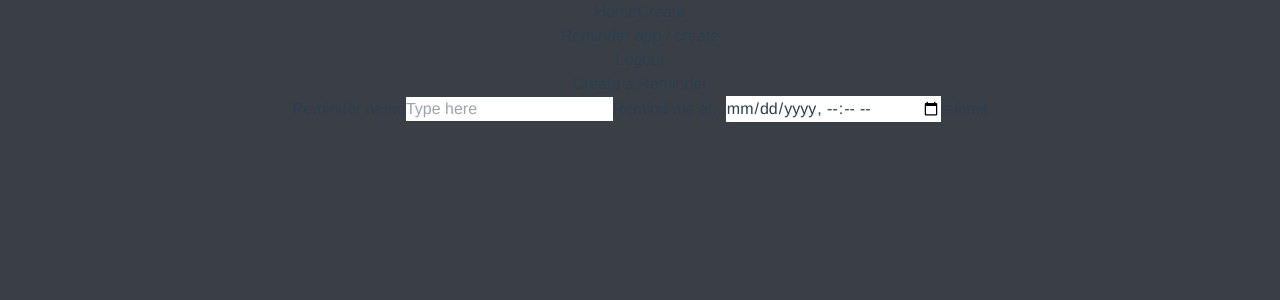
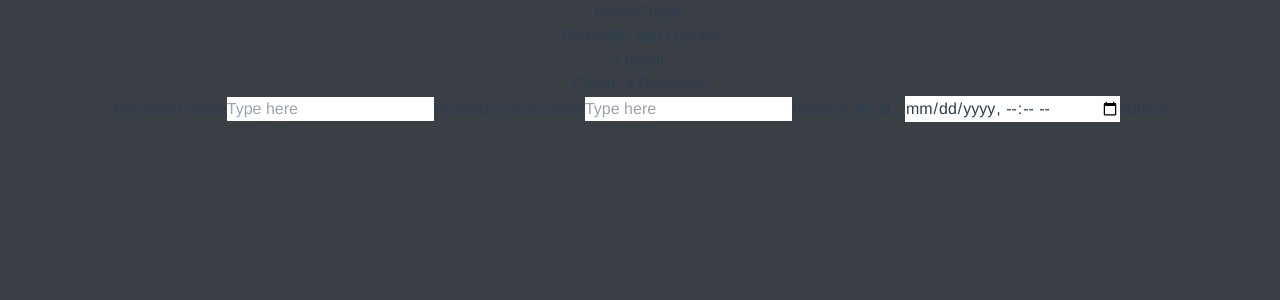
Before and after one commit to agamez123/vue-reminder-app, a Vue app: page /create in a window 1280 px wide. Shown: the top 300 px of the page. Built offline with nearby package versions, Linux system fonts and the light colour scheme; no server answers; sample sign-in values are in the browser's storage.

Commit message:
create reminders

```diff
--- a/src/views/CreateView.vue
+++ b/src/views/CreateView.vue
@@ -5,12 +5,17 @@
             <label class="label">
                 <span class="label-text">Reminder name</span>
             </label>
-            <input type="text" v-model="remName" placeholder="Type here" class="input input-bordered text-accent w-full max-w-xs" />
+            <input type="text" v-model="title" placeholder="Type here" class="input input-bordered text-accent w-full max-w-xs" />
+
+            <label class="label">
+                <span class="label-text">Reminder description</span>
+            </label>
+            <input type="text" v-model="description" placeholder="Type here" class="input input-bordered text-accent w-full max-w-xs" />
 
             <label class="label">
                 <span class="label-text">Remind me at...</span>
             </label>
-            <input type="datetime-local" v-model="remTime" placeholder="Type here" class="input input-bordered text-accent w-full max-w-xs" />
+            <input type="datetime-local" v-model="date" placeholder="Type here" class="input input-bordered text-accent w-full max-w-xs" />
 
             <button class="btn">submit</button>
         </form>
@@ -23,26 +28,42 @@ import { ref } from 'vue';
 
 //firebase imports
 import { db } from '@/firebase/config';
+import { collection, addDoc } from '@firebase/firestore'
+import getUser from '@/composables/getUser';
+import { Timestamp } from '@firebase/firestore';
 
 export default {
     setup() {
-        const remName = ref(null)
-        const remTime = ref(null)
+        const { user } = getUser()
+
+        const title = ref(null)
+        const description = ref(null)
+        const date = ref(null)
 
 
 
         const handleSubmit = async () => {
+            const dateRemind = new Date(date.value)
+            const remind = Timestamp.fromDate(dateRemind)
+
+            const timestamp = Timestamp.now()
+
             const colRef = collection(db,'reminders')
 
             await addDoc(colRef, {
-                name: remName.value,
-                time: remTime.value,
+                title: title.value,
+                description: description.value,
+                remindOn: remind,
+                createdAt: timestamp,
                 userUid: user.value.uid
             })
 
+            title.value = ''
+            description.value = ''
+            date.value = ''
         }
 
-        return { remName, remTime, handleSubmit}
+        return { title, description, date, handleSubmit }
     }
 }
 </script>
```
Also changed, not shown: src/composables/useCollection.js (added).
